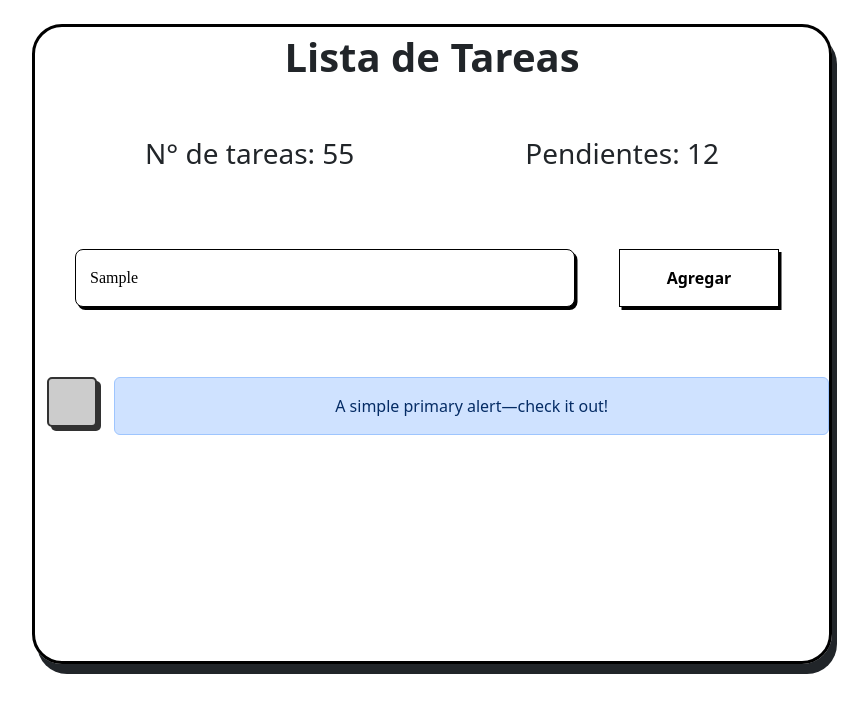
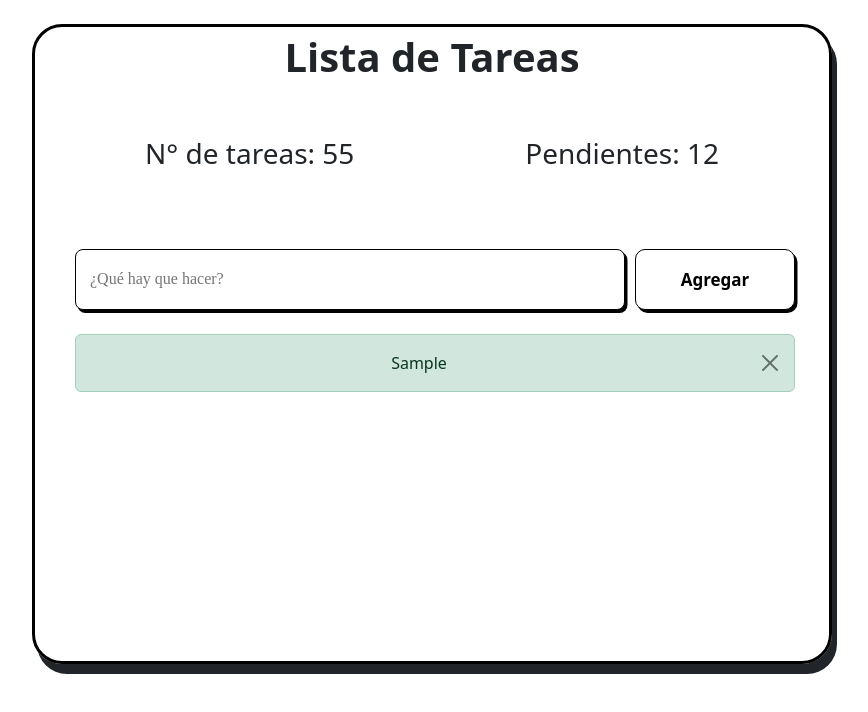
Before and after one commit to FrancoMarchetta/ListaTareas, a React (Vite) app: page / in a window 1280 px wide. Both pictures are taken after typing "Sample" into the empty fields and a click on the button "Agregar". Shown: the top 712 px of the page, without its empty margins (288-1156 px from the left). Built offline with nearby package versions, Linux system fonts and the light colour scheme.

Commit message:
tareas arregladas|| falta arreglar  el n° y las tareas pendientes

```diff
--- a/src/App.css
+++ b/src/App.css
@@ -1,6 +1,6 @@
 #MainBox{
   border:solid black;
-  height:40rem;
+  min-height:40rem;
   width:50rem;
   text-align: center;
   margin-left: 25%;
@@ -12,7 +12,7 @@
 /* From Uiverse.io by anniekoop */
 .input {
   font-family: "SF Pro";
-  min-width: 500px;
+  min-width: 550px;
   padding: 0.875rem;
   font-size: 1rem;
   border: 1.5px solid #000;
@@ -80,10 +80,10 @@
 
 /* Boton Agregar */
 /* From Uiverse.io by sekaiking */
-button {
+.addButton {
   background-color: white;
   color: black;
-  border-radius: 10em;
+  border-radius: 10px;
   font-size: 17px;
   font-weight: 600;
   padding: 1em 2em;
@@ -92,14 +92,16 @@ button {
   border: 1px solid black;
   box-shadow: 2.5px 3px black;
   min-width: 10rem;
+  margin-left: 10px;
 }
 
-button:hover {
+.addButton:hover {
   transform: translateY(-4px) translateX(-2px);
   box-shadow: 5.5px 7px 0 0 black;
+  background-color:#2d8cf0;
 };
 
-button:active {
+.addButton:active {
   transform: translateY(2px) translateX(1px);
   box-shadow: 0 0 0 0 black;
 };
--- a/src/App.tsx
+++ b/src/App.tsx
@@ -1,13 +1,13 @@
 import './App.css'
 import 'bootstrap/dist/css/bootstrap.min.css';
 import "./components/ListTextArea.tsx"
-import "./components/Boton.tsx"
 import ListTextArea from './components/ListTextArea.tsx';
-import Boton from './components/Boton.tsx';
 import Tareas from './components/Tareas.tsx';
 
 
 function App() {
+
+  let taskzone =  document.getElementById("taskZoneID");
 
   return (
     <>
@@ -22,15 +22,12 @@ function App() {
             <h3>Pendientes: 12</h3>
         </div>
 
-        <div style={{marginTop:"3rem", display:"flex", justifyContent:"space-between", margin:"70px 50px 70px 40px"}}>
+        <div style={{marginTop:"3rem", display:"flex", margin:"70px 0px 70px 40px"}}>
             <ListTextArea></ListTextArea>
-            <Boton></Boton>
         </div>
 
-      {/* zona con las tareas */}
-        <section style={{borderRadius:"30px", minHeight:"18rem"}}>
-            <Tareas></Tareas>
-        </section>
+
+
 
     </main>
     </>
--- a/src/components/Boton.tsx
+++ /dev/null
@@ -1,11 +0,0 @@
-
-const Boton = () => {
-  return (
-/* From Uiverse.io by sekaiking */
-<button>
-    Agregar
-</button>
-  )
-}
-
-export default Boton
--- a/src/components/ListTextArea.tsx
+++ b/src/components/ListTextArea.tsx
@@ -1,14 +1,62 @@
+import React, { useState, useRef } from "react";
+import "../App";
 
 const ListTextArea = () => {
+  const [tasks, setTasks] = useState<string[]>([]);
+  const inputRef = useRef<HTMLInputElement | null>(null);
+
+  const appendTask = () => {
+    const inputValue = inputRef.current?.value || "";
+    if (inputValue.trim() === "") return; //
+
+    setTasks([...tasks, inputValue]);
+    inputRef.current!.value = ""; //
+  };
+
+  const removeTask = (index: number) => {
+    setTasks(tasks.filter((_, i) => i !== index));
+  };
+
   return (
     <>
-        <div style={{display:"flex"}}>
-        {/* <input type="checkbox" name="" id="checkbox" /> */}
+      <main>
+        <div style={{ display: "flex" }}>
+          <input
+            ref={inputRef}
+            placeholder="¿Qué hay que hacer?"
+            className="input"
+            name="text"
+            type="text"
+          />
+          <button onClick={appendTask} id="addButton" className="addButton">
+            Agregar
+          </button>
+        </div>
+        <br />
+        <section id="taskZoneID">
+          {tasks.length === 0 ? (
+            <p>No hay tareas pendientes</p>
+          ) : (
+            tasks.map((task, index) => (
+              <div
+                key={index}
+                className="alert alert-success alert-dismissible"
+                role="alert"
+              >
+                <div>{task}</div>
+                <button
+                  type="button"
+                  className="btn-close"
+                  aria-label="Close"
+                  onClick={() => removeTask(index)}
+                ></button>
+              </div>
+            ))
+          )}
+        </section>
+      </main>
+    </>
+  );
+};
 
-        <input placeholder="¿Que hay que hacer?" className="input" name="text" type="text" />
-        </div>
-    </>
-  )
-}
-
-export default ListTextArea
+export default ListTextArea;
```
